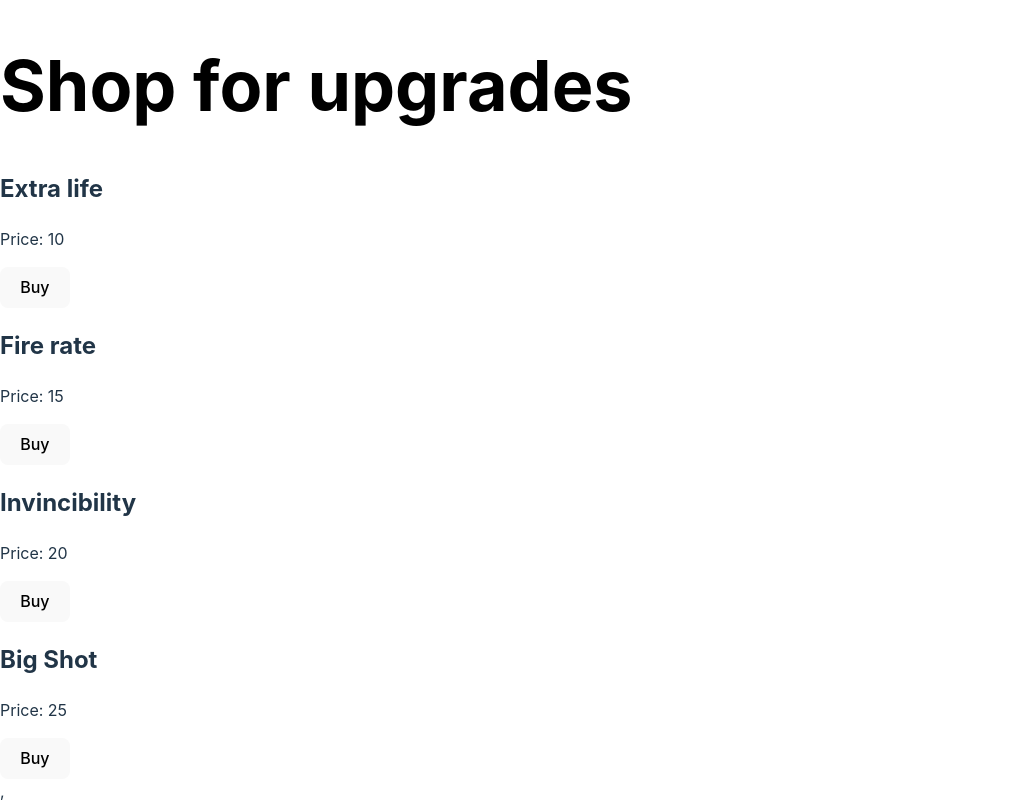
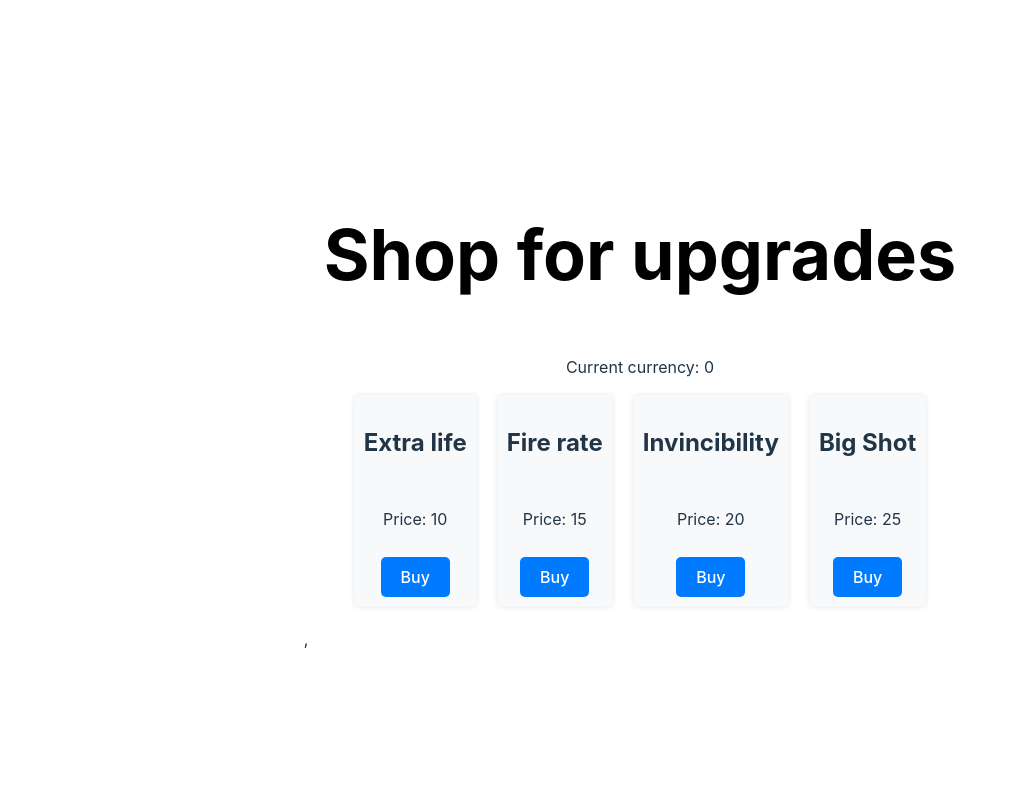
Before and after one commit to pslib-cz/2023-p3a-mpa-react-project-dankolar69, a React (Vite) app in the folder my-vue-app/: page /shop in a window 1280 px wide. Shown: the whole page, without its empty margins (0-1016 px from the left). Built offline with nearby package versions, Linux system fonts and the light colour scheme.

Commit message:
shop css, upgrady jdou koupit jenom jednou

```diff
--- a/my-vue-app/src/components/GameReducer.tsx
+++ b/my-vue-app/src/components/GameReducer.tsx
@@ -117,6 +117,7 @@ export type GameAction =
   | { type: 'MOVE_PLAYER_LEFT' }
   | { type: 'MOVE_PLAYER_RIGHT' }
   | { type: 'STOP_MOVE_PLAYER'; payload: { direction: 'up' | 'down' | 'left' | 'right' } }
+  | { type: 'PURCHASE_UPGRADE'; payload: { upgradeIndex: number; price: number; } };
 
 
   export const initialState: GameState = {
@@ -225,6 +226,32 @@ const gameReducer = (state: GameState, action: GameAction): GameState => {
               }
               return state;
 
+        // koupení upgradu
+        case 'PURCHASE_UPGRADE':
+
+          const { upgradeIndex, price } = action.payload;
+          const upgrade = state.upgrades[upgradeIndex];
+          if (upgrade.owned) {
+
+            return state;
+          }
+          const newUpgrades = state.upgrades.map((upgrade, index) => {
+            if (index === upgradeIndex) {
+
+              return { ...upgrade, owned: true }; // Nastaví `owned` na `true` pro zakoupený upgrade
+            }
+            return upgrade;
+          });
+
+          return {
+            ...state,
+            upgrades: newUpgrades,
+            currency: state.currency - price,
+            // Zde předpokládáme, že cena upgrade byla již odečtena v případě, že hráč měl dostatek měny
+          };
+
+
+
 
       //aktualizace stavu hry
           case 'UPDATE_GAMEPLAY_STATE': {
@@ -303,6 +330,7 @@ const gameReducer = (state: GameState, action: GameAction): GameState => {
                     if (hitEnemyIndex !== -1) {
                     updatedEnemies.splice(hitEnemyIndex, 1);
                     state.score += 1;
+                    state.currency += 10;
                     return false;
                     }
 
@@ -643,7 +671,12 @@ const gameReducer = (state: GameState, action: GameAction): GameState => {
           return { ...state, gameOver: true };
 
         case 'RESET_GAME':
-          return initialState;
+          return {
+            ...initialState,
+            // Zachová currency a upgrades
+            currency: state.currency,
+            upgrades: state.upgrades,
+          };
 
           default:
             return state;
--- a/my-vue-app/src/index.css
+++ b/my-vue-app/src/index.css
@@ -23,6 +23,7 @@ a:hover {
 }
 
 body {
+  justify-content: center;
   margin: 0;
   display: flex;
   place-items: center;
--- a/my-vue-app/src/pages/Shop.tsx
+++ b/my-vue-app/src/pages/Shop.tsx
@@ -1,23 +1,44 @@
 import React from 'react';
 import { upgrades } from '../components/GameReducer';
+import { useContext } from 'react';
+import { GameContext } from '../providers/ContextProvider';
+import '../styles/Gameplay.css';
 
 const Shop = () => {
+    const { state, dispatch } = useContext(GameContext);
 
+    console.log('Shop state:', state);
+    const handleBuyUpgrade = (upgradeIndex: number) => {
+        const selectedUpgrade = state.upgrades[upgradeIndex];
 
-        const handleBuyUpgrade = (upgradeIndex: any) => {
-            // Handle buying the upgrade here
-            console.log('Buying upgrade:', upgrades[upgradeIndex]);
-        };
+        if (selectedUpgrade.owned) {
+            console.log('Upgrade already owned:', selectedUpgrade.name);
+            return;
+        }
+
+        if (state.currency >= selectedUpgrade.price && !selectedUpgrade.owned) {
+            // Dispatch action to purchase upgrade
+            dispatch({
+                type: 'PURCHASE_UPGRADE',
+                payload: { upgradeIndex, price: selectedUpgrade.price }
+            });
+
+            console.log('Upgrade purchased:', selectedUpgrade.name);
+        } else {
+            console.log('Not enough currency to buy:', selectedUpgrade.name);
+        }
+    };
 
         return (
             <div className="shop__container">
                 <h1 className="title" style={{color:'black'}}>Shop for upgrades</h1>
+                <p>Current currency: {state.currency}</p>
                 <div className="shop__list">
-                    {upgrades.map((upgrade, index) => (
+                    {state.upgrades.map((upgrade, index) => (
                         <div className="shop__item" key={index}>
                             <h2>{upgrade.name}</h2>
                             <p>Price: {upgrade.price}</p>
-                            <button onClick={() => handleBuyUpgrade(index)}>Buy</button>
+                            <button onClick={() => handleBuyUpgrade(index) } disabled={upgrade.owned}>Buy</button>
                         </div>
                     ))}
                 </div>
--- a/my-vue-app/src/styles/Gameplay.css
+++ b/my-vue-app/src/styles/Gameplay.css
@@ -36,3 +36,50 @@
     border-radius: 5px;
     transition: width 0.5s ease-out, transform 0.5s ease-out;
   }
+
+
+  /* Styl pro tlačítko */
+.shop__item button {
+  padding: 10px 20px;
+  background-color: #007bff;
+  color: white;
+  border: none;
+  border-radius: 5px;
+  cursor: pointer;
+  transition: background-color 0.3s ease;
+}
+
+/* Styl pro zakázané tlačítko */
+.shop__item button:disabled {
+  background-color: #cccccc;
+  cursor: not-allowed;
+  color: #666666;
+}
+.shop__container {
+  display: flex;
+  flex-direction: column;
+  align-items: center;
+  justify-content: center;
+
+
+
+  padding: 20px;
+
+
+}
+.shop__list {
+  display: flex;
+  flex-wrap: wrap;
+  justify-content: center;
+  gap: 20px;
+}
+.shop__item {
+  display: flex;
+  flex-direction: column;
+  align-items: center;
+  gap: 10px;
+  padding: 10px;
+  background-color: #f8f9fa;
+  border-radius: 5px;
+  box-shadow: 0 0 5px rgba(0, 0, 0, 0.1);
+}
```
